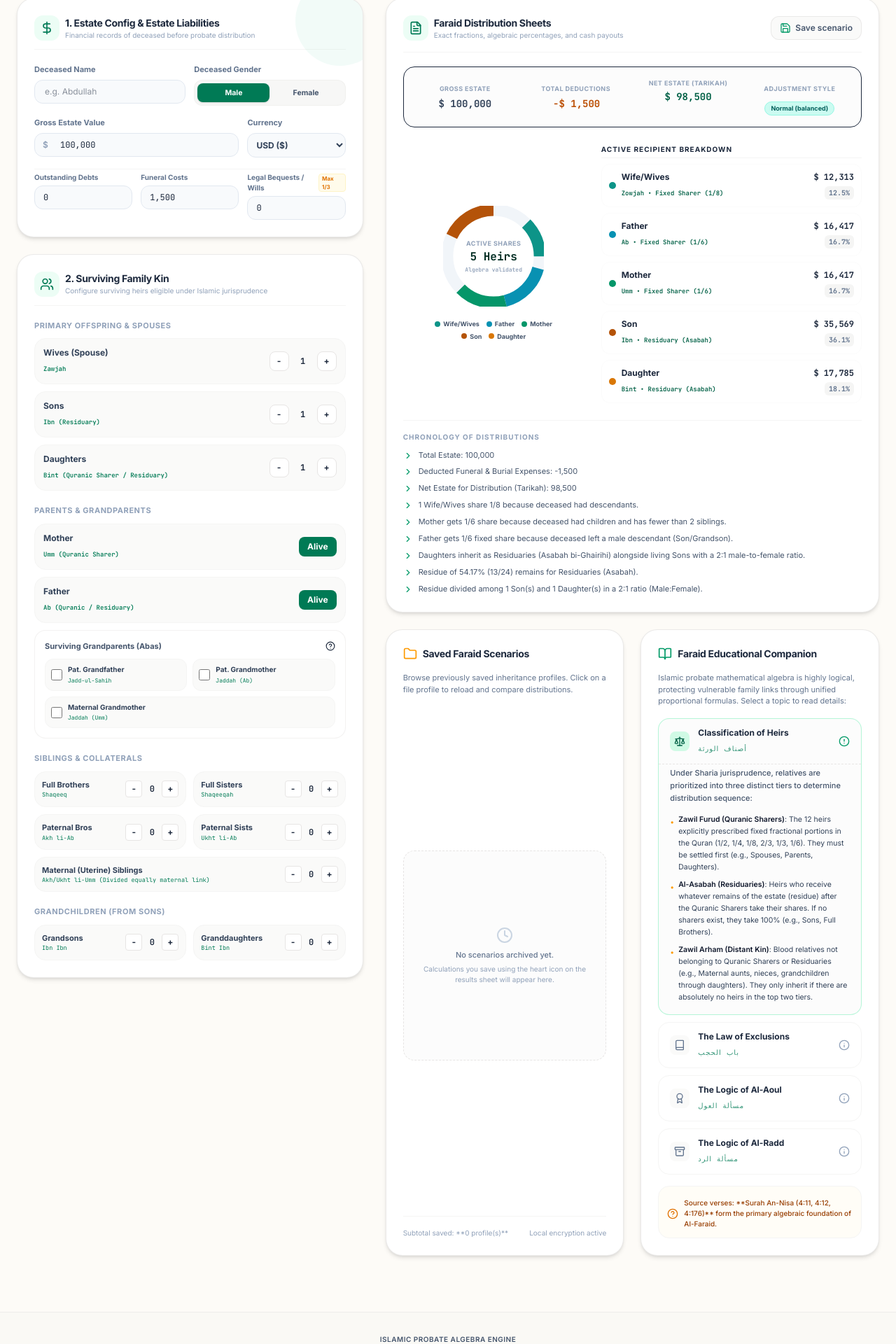
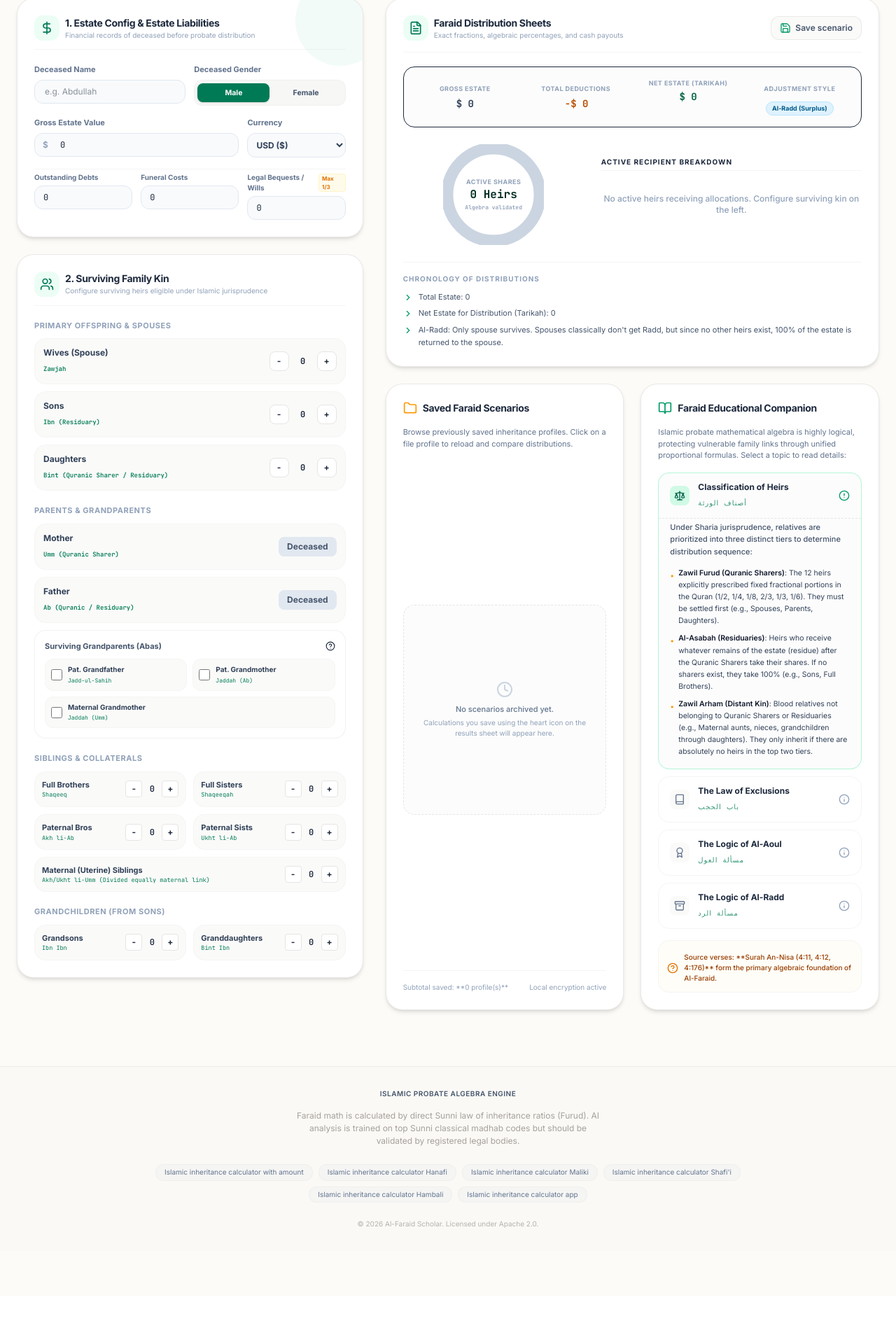
Before and after one commit to masdin82-commits/inheritance, a React (Vite) app: page / in a window 1280 px wide. Shown: the part 255-2175 px from the top of the page at 70% size. After the commit the page ends 2106 px from the top, so only its background shows below. Built offline with nearby package versions, Linux system fonts and the light colour scheme.

Commit message:
Add files via upload

```diff
--- a/src/App.tsx
+++ b/src/App.tsx
@@ -49,23 +49,23 @@ export default function App() {
   // --- 1. State declarations ---
   const [deceasedName, setDeceasedName] = useState<string>("");
   const [gender, setGender] = useState<'male' | 'female'>("male");
-  const [estateValue, setEstateValue] = useState<number | "">(100000);
+  const [estateValue, setEstateValue] = useState<number | "">(0);
   const [currency, setCurrency] = useState<Currency>(CURRENCIES[0]);
 
   // Financial dues
   const [debts, setDebts] = useState<number | "">(0);
-  const [funeralExpenses, setFuneralExpenses] = useState<number | "">(1500);
+  const [funeralExpenses, setFuneralExpenses] = useState<number | "">(0);
   const [bequests, setBequests] = useState<number | "">(0);
 
   // Surviving Family tree
-  const [spouseCount, setSpouseCount] = useState<number>(1); // Wives if deceased is male, Husband if deceased is female
-  const [sonsCount, setSonsCount] = useState<number>(1);
-  const [daughtersCount, setDaughtersCount] = useState<number>(1);
+  const [spouseCount, setSpouseCount] = useState<number>(0); // Wives if deceased is male, Husband if deceased is female
+  const [sonsCount, setSonsCount] = useState<number>(0);
+  const [daughtersCount, setDaughtersCount] = useState<number>(0);
   const [grandsonsCount, setGrandsonsCount] = useState<number>(0);
   const [granddaughtersCount, setGranddaughtersCount] = useState<number>(0);
 
-  const [hasFather, setHasFather] = useState<boolean>(true);
-  const [hasMother, setHasMother] = useState<boolean>(true);
+  const [hasFather, setHasFather] = useState<boolean>(false);
+  const [hasMother, setHasMother] = useState<boolean>(false);
   const [hasPaternalGrandfather, setHasPaternalGrandfather] = useState<boolean>(false);
   const [hasPaternalGrandmother, setHasPaternalGrandmother] = useState<boolean>(false);
   const [hasMaternalGrandmother, setHasMaternalGrandmother] = useState<boolean>(false);
@@ -1117,11 +1117,28 @@ export default function App() {
 
       {/* FOOTER */}
       <footer className="mt-20 border-t border-stone-200/60 bg-[#FAF9F5] py-8 text-center text-xs text-slate-400">
-        <div className="max-w-7xl mx-auto px-6 space-y-2">
+        <div className="max-w-7xl mx-auto px-6 space-y-4">
           <p className="font-semibold text-slate-600 uppercase tracking-wider text-[10px]">Islamic Probate Algebra Engine</p>
           <p className="max-w-md mx-auto leading-normal text-stone-400">
             Faraid math is calculated by direct Sunni law of inheritance ratios (Furud). AI analysis is trained on top Sunni classical madhab codes but should be validated by registered legal bodies.
           </p>
+
+          {/* Quick Reference Search Indexes */}
+          <div className="flex flex-wrap justify-center gap-2 max-w-4xl mx-auto pt-2">
+            {[
+              "Islamic inheritance calculator with amount",
+              "Islamic inheritance calculator Hanafi",
+              "Islamic inheritance calculator Maliki",
+              "Islamic inheritance calculator Shafi'i",
+              "Islamic inheritance calculator Hambali",
+              "Islamic inheritance calculator app"
+            ].map((kw, i) => (
+              <span key={i} className="text-[10px] text-slate-500 bg-stone-100 hover:bg-stone-200/50 px-3 py-1 rounded-full transition-colors border border-stone-200/40">
+                {kw}
+              </span>
+            ))}
+          </div>
+
           <p className="text-[10px] text-stone-400/80 pt-2">© 2026 Al-Faraid Scholar. Licensed under Apache 2.0.</p>
         </div>
       </footer>
```
